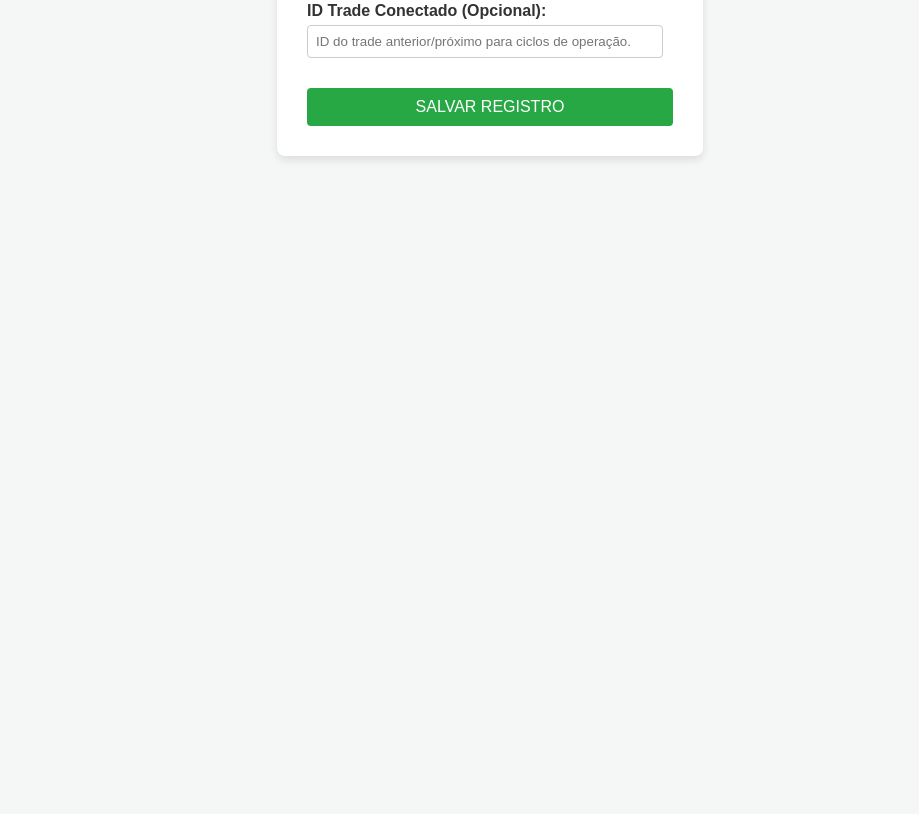
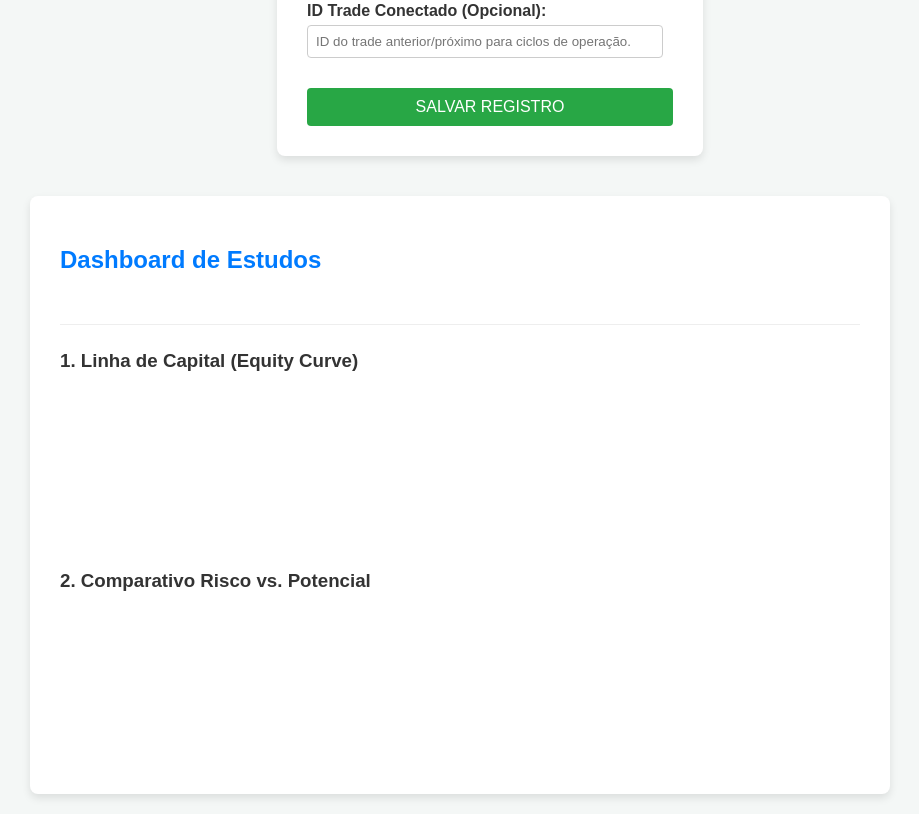
Before and after one commit to lleo22m-sudo/diario-de-trade, a Flask app: page / in a window 1280 px wide. Shown: the part 740-1554 px from the top of the page, without its empty margins (180-1099 px from the left). Before the commit the page ends 900 px from the top, so only its background shows below. Run offline with Flask 3, Linux system fonts and the light colour scheme; a map, chart or similar area stays blank.

Commit message:
Enhance index.html with Chart.js and dashboard
Added Chart.js library and dashboard section for metrics.

```diff
--- a/templates/index.html
+++ b/templates/index.html
@@ -4,6 +4,8 @@
     <meta charset="UTF-8">
     <title>Diário de Trade - Gabarito Digital</title>
     <link rel="stylesheet" href="{{ url_for('static', filename='style.css') }}">
+
+    <script src="https://cdn.jsdelivr.net/npm/chart.js"></script>
 </head>
 <body>
     <header>
@@ -60,6 +62,24 @@
         </form>
     </main>
 
+    <section id="dashboard">
+        <h2>Dashboard de Estudos</h2>
+        <div id="metrics-summary">
+            </div>
+
+        <div id="charts-area">
+            <div>
+                <h3>1. Linha de Capital (Equity Curve)</h3>
+                <canvas id="equityChart"></canvas>
+            </div>
+
+            <div>
+                <h3>2. Comparativo Risco vs. Potencial</h3>
+                <canvas id="riskRewardChart"></canvas>
+            </div>
+        </div>
+    </section>
+
     <script src="{{ url_for('static', filename='script.js') }}"></script>
 </body>
 </html>
```
